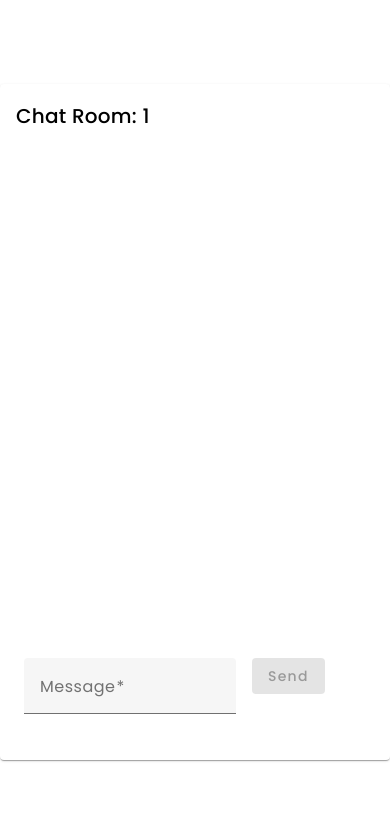
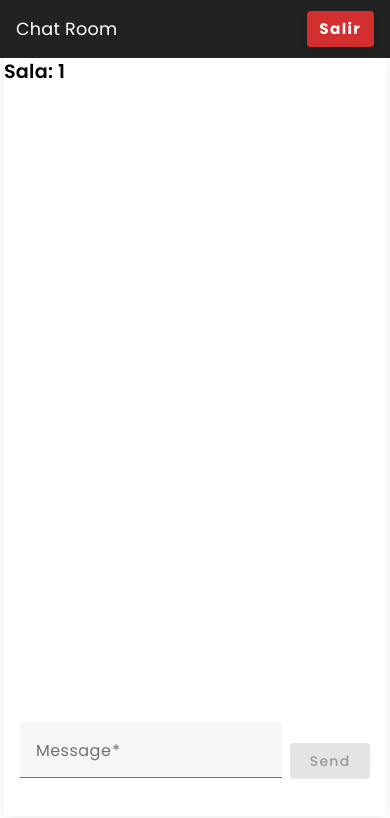
Before and after one commit to duquejmz/AppEmpleados-Frontend, an Angular app: page /chat/1 in a window 390 px wide. Shown: the top 818 px of the page. Built offline with nearby package versions, Linux system fonts and the light colour scheme.

Commit message:
Refactor chat room component layout and styles; update user model to include name; enhance auth service for user name handling; adjust chat service API endpoint.

```diff
--- a/src/app/components/chat-room/chat-room.component.html
+++ b/src/app/components/chat-room/chat-room.component.html
@@ -1,8 +1,10 @@
+<div class="chat-room-header">
+  <span>Chat Room</span>
+  <button mat-button color="warn" class="exit-btn" (click)="goBack()">Salir</button>
+</div>
 <div class="chat-room-container">
   <mat-card>
-      <mat-card-header>
-        <mat-card-title>Chat Room: {{ roomCode }}</mat-card-title>
-      </mat-card-header>
+    <mat-card-title class="room-title">Sala: {{ roomCode }}</mat-card-title>
     <mat-card-content class="chat-content">
       <div class="message-list">
         <div *ngFor="let msg of messages" class="message">
--- a/src/app/components/chat-room/chat-room.component.scss
+++ b/src/app/components/chat-room/chat-room.component.scss
@@ -1,36 +1,114 @@
-.chat-room-container {
+.chat-room-header {
+    width: 100vw;
+    max-width: 100vw;
+    background: #222;
+    color: #fff;
+    display: flex;
+    align-items: center;
+    justify-content: space-between;
+    padding: 1rem 1rem 1rem 2rem;
+    position: fixed;
+    top: 0;
+    left: 0;
+    z-index: 10;
+    font-size: 1.5rem;
+    box-sizing: border-box;
+  }
+
+  .exit-btn {
+    background: #d32f2f !important;
+    color: #fff !important;
+    font-weight: bold;
+    border-radius: 4px;
+    padding: 0.5rem 1.2rem;
+    box-shadow: 0 2px 8px rgba(0,0,0,0.08);
+    transition: background 0.2s;
+    border: none;
+    outline: none;
+    min-width: 80px;
+    margin-left: 1rem;
+    margin-right: 0;
+  }
+
+  .exit-btn:hover, .exit-btn:focus {
+    background: #b71c1c !important;
+    color: #fff !important;
+  }
+
+  .chat-room-container {
     display: flex;
     justify-content: center;
-    align-items: center;
-    height: 100vh;
+    align-items: flex-start;
+    min-height: 100vh;
+    padding-top: 5rem;
   }
 
   mat-card {
-    width: 800px;
+    width: 100%;
+    max-width: 600px;
     height: 80vh;
+    min-height: 400px;
     display: flex;
     flex-direction: column;
+    box-shadow: 0 2px 16px rgba(0,0,0,0.08);
+  }
+
+  .room-title {
+    font-size: 1.2rem;
+    font-weight: 600;
+    margin-bottom: 0.5rem;
   }
 
   .chat-content {
     flex-grow: 1;
     overflow-y: auto;
+    padding: 0 1rem;
   }
 
   .message-list {
-    padding: 16px;
+    padding: 0.5rem 0;
   }
 
   .message {
     margin-bottom: 8px;
+    word-break: break-word;
   }
 
   .message-form {
     display: flex;
-    padding: 16px;
+    align-items: center;
+    width: 100%;
+    gap: 0.5rem;
+    padding: 1rem 0.5rem 0.5rem 0.5rem;
   }
 
   mat-form-field {
-    flex-grow: 1;
-    margin-right: 16px;
+    flex: 1 1 auto;
+    min-width: 0;
   }
+
+  button[type="submit"] {
+    min-width: 80px;
+  }
+
+  @media (max-width: 700px) {
+    mat-card {
+      max-width: 98vw;
+      height: 90vh;
+      min-height: 300px;
+    }
+    .chat-room-header {
+      font-size: 1.1rem;
+      padding: 0.7rem 1rem 0.7rem 1rem;
+    }
+    .exit-btn {
+      padding: 0.4rem 0.8rem;
+      font-size: 0.95rem;
+      min-width: 60px;
+      margin-left: 0.5rem;
+      margin-right: 0;
+    }
+    .chat-room-container {
+      padding-top: 3.5rem;
+    }
+  }
--- a/src/app/components/chat-room/chat-room.component.ts
+++ b/src/app/components/chat-room/chat-room.component.ts
@@ -1,5 +1,5 @@
 import { Component, OnInit, OnDestroy } from '@angular/core';
-import { ActivatedRoute } from '@angular/router';
+import { ActivatedRoute, Router } from '@angular/router';
 import { FormBuilder, FormGroup, Validators, ReactiveFormsModule } from '@angular/forms';
 import { Subscription } from 'rxjs';
 import { SignalrService } from '../../services/signalr.service';
@@ -28,7 +28,8 @@ export class ChatRoomComponent implements OnInit, OnDestroy {
     private route: ActivatedRoute,
     private fb: FormBuilder,
     private signalrService: SignalrService,
-    private authService: AuthService
+    private authService: AuthService,
+    private router: Router
   ) { }
 
   ngOnInit(): void {
@@ -36,7 +37,7 @@ export class ChatRoomComponent implements OnInit, OnDestroy {
     if (roomCode) {
       this.roomCode = roomCode;
     }
-    const userName = this.authService.getUserId(); // Or a proper user name
+    const userName = this.authService.getUserName();
     if(userName) {
         this.userName = userName;
     }
@@ -68,4 +69,8 @@ export class ChatRoomComponent implements OnInit, OnDestroy {
       this.messageForm.reset();
     }
   }
+
+  goBack(): void {
+    this.router.navigate(['/chat']);
+  }
 }
--- a/src/app/models/user.ts
+++ b/src/app/models/user.ts
@@ -1,4 +1,5 @@
 export interface User {
     id: string;
     email: string;
+    name: string;
   }
--- a/src/app/services/auth.service.ts
+++ b/src/app/services/auth.service.ts
@@ -8,20 +8,27 @@ import { User } from '../models/user';
   providedIn: 'root'
 })
 export class AuthService {
-  private apiUrl = environment.apiUrl + '/auth';
+  private apiUrl = environment.apiUrl + '/api/auth';
   private userIdKey = 'userId';
+  private userNameKey = 'userName';
 
   constructor(private http: HttpClient) { }
 
   register(user: any): Observable<User> {
     return this.http.post<User>(`${this.apiUrl}/register`, user).pipe(
-      tap(response => this.saveUserId(response.id))
+      tap(response => {
+        this.saveUserId(response.id);
+        this.saveUserName(response.name);
+      })
     );
   }
 
   login(credentials: any): Observable<User> {
     return this.http.post<User>(`${this.apiUrl}/login`, credentials).pipe(
-      tap(response => this.saveUserId(response.id))
+      tap(response => {
+        this.saveUserId(response.id);
+        this.saveUserName(response.name);
+      })
     );
   }
 
@@ -29,8 +36,16 @@ export class AuthService {
     localStorage.setItem(this.userIdKey, userId);
   }
 
+  private saveUserName(userName: string) {
+    localStorage.setItem(this.userNameKey, userName);
+  }
+
   getUserId(): string | null {
     return localStorage.getItem(this.userIdKey);
+  }
+
+  getUserName(): string | null {
+    return localStorage.getItem(this.userNameKey);
   }
 
   isLoggedIn(): boolean {
@@ -39,5 +54,6 @@ export class AuthService {
 
   logout() {
     localStorage.removeItem(this.userIdKey);
+    localStorage.removeItem(this.userNameKey);
   }
 }
--- a/src/app/services/chat.service.ts
+++ b/src/app/services/chat.service.ts
@@ -8,7 +8,7 @@ import { Room } from 'src/app/models/room';
   providedIn: 'root'
 })
 export class ChatService {
-  private apiUrl = environment.apiUrl + '/chat';
+  private apiUrl = environment.apiUrl + '/api/chat';
 
   constructor(private http: HttpClient) { }
 
```
Lines whose indentation alone changed are shown as unchanged.
